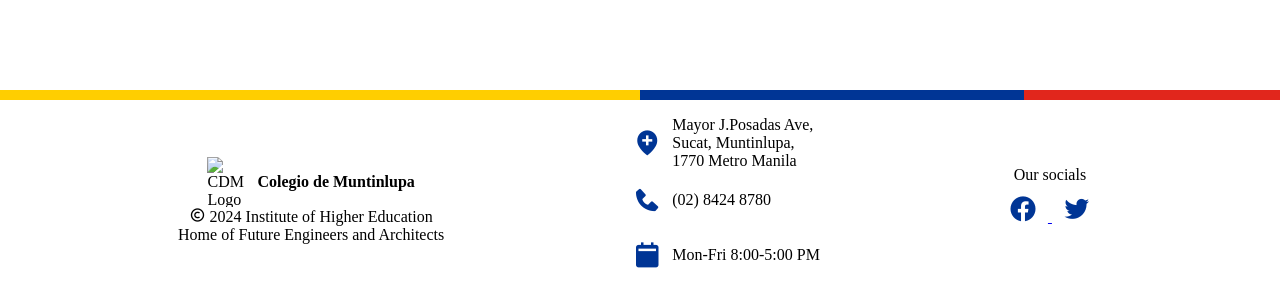
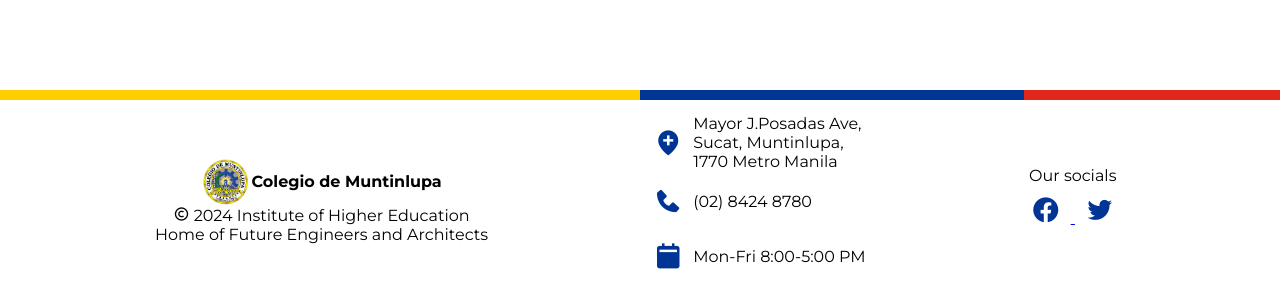
Before and after one commit to imxaander/cdm.edu.ph, a plain HTML site: page index.html in a window 1280 px wide. Shown: the part 1510-1810 px from the top of the page. Drawn offline with nearby package versions, Linux system fonts and the light colour scheme.

Commit message:
Fix image

```diff
--- a/css/core.css
+++ b/css/core.css
@@ -110,6 +110,7 @@ body{
     justify-content: space-evenly;
     align-items: center;
     height: 200px;
+    font-family: montserrat-regular;
 }
 /* footer icons sizes */
 .footer-icons{
--- a/footer.html
+++ b/footer.html
@@ -2,7 +2,10 @@
 <footer id="footer">
     <section class="footer-items" id="footer-item-left">
         <div>
-            <img class="img-small" src="assets/img/cdm_logo.png" alt="CDM Logo" >
+            <img class="img-small"
+                 src="assets/images/cdm-logo.png"
+                 onerror="this.onerror=null; this.src='../assets/images/cdm-logo.png'"
+                 alt="CDM Logo" >
             <strong>Colegio de Muntinlupa</strong>
         </div>
         <p><i class='bx bx-copyright'></i> 2024 Institute of Higher Education</p>
```
